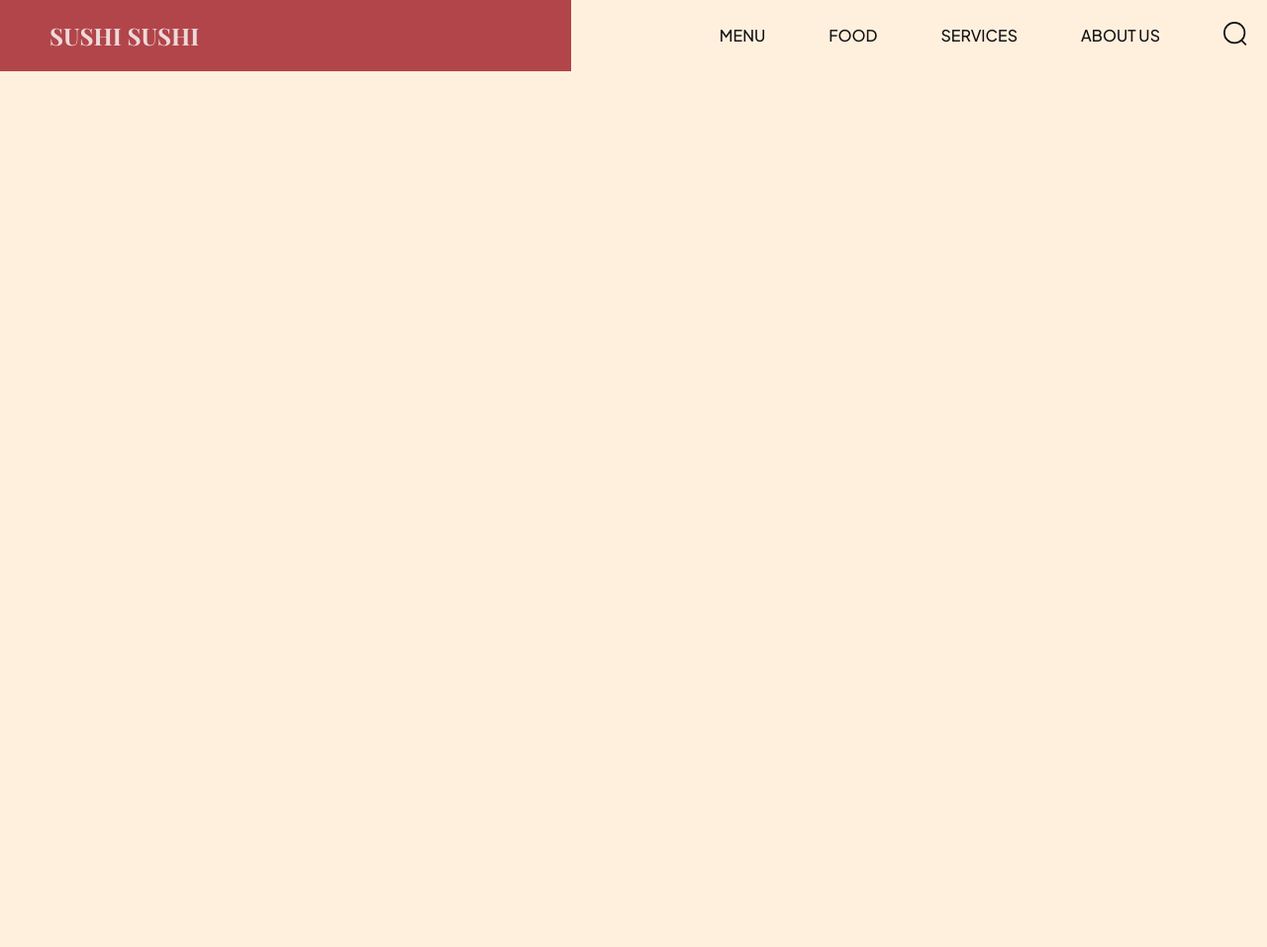
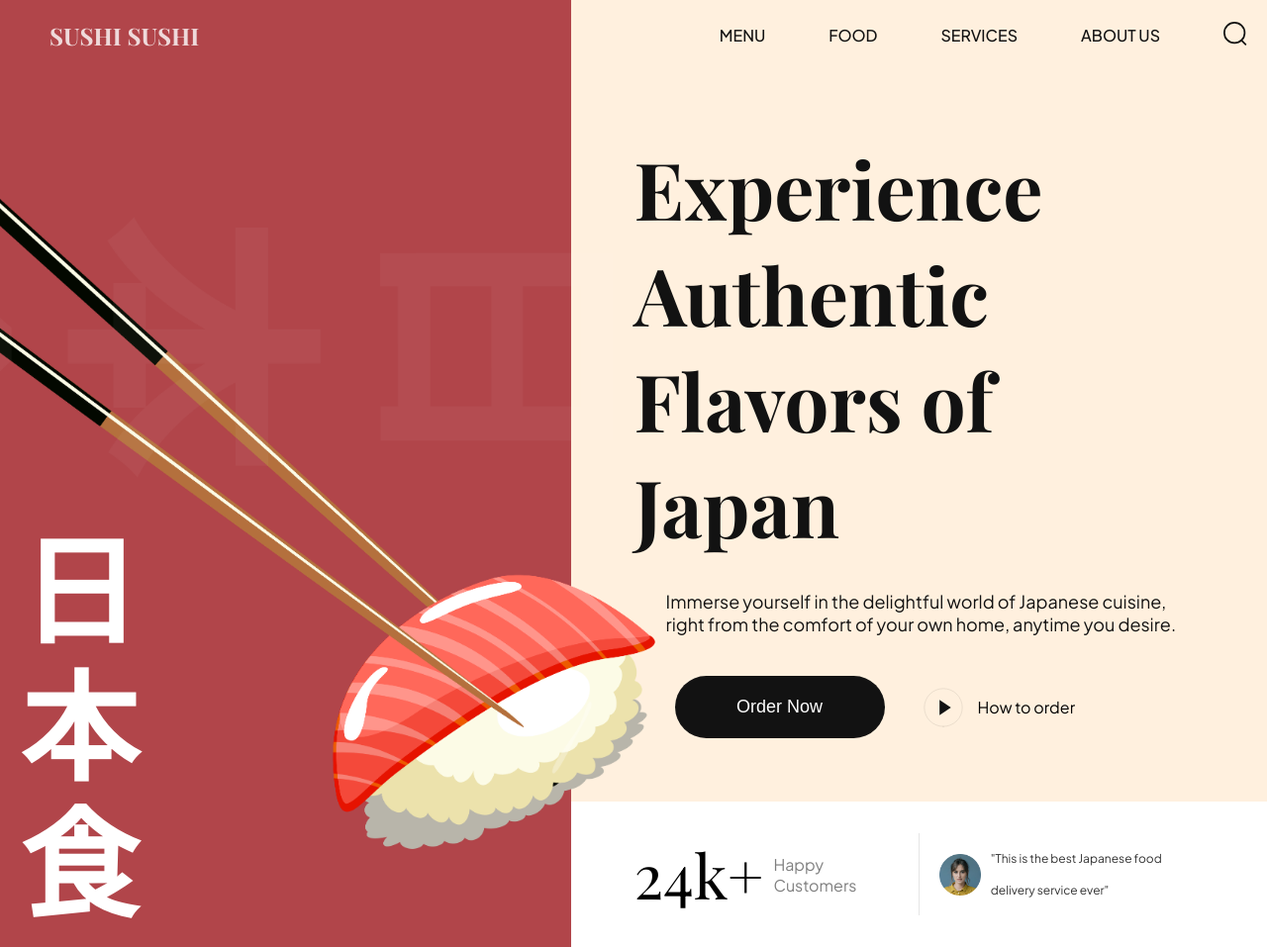
Before and after one commit to jake-the-dev/vanilla-sushi, a website built with Vite: page index.html in a window 1280 px wide. Shown: the whole page at 99% size. Before the commit the page ends 800 px from the top, so only its background shows below. Built offline with nearby package versions, Linux system fonts and the light colour scheme.

Commit message:
:sparkles: ADD: hero html and css

```diff
--- a/css/sections/header.css
+++ b/css/sections/header.css
@@ -34,7 +34,7 @@
 .header__menu-mobile {
   padding: 20px;
 
-  flex: 1.235;
+  flex: 1.236;
   display: flex;
   justify-content: flex-end;
   align-items: center;
--- /dev/null
+++ b/css/sections/hero.css
@@ -0,0 +1,164 @@
+.hero {
+  display: flex;
+  min-height: calc(100vh - 74px);
+  overflow: hidden;
+}
+
+.hero-image {
+  flex: 1;
+  display: flex;
+  flex-direction: column;
+  position: relative;
+  z-index: 5;
+
+}
+
+.hero-image img {
+  width: 120%;
+  height: 100%;
+  object-fit: contain;
+}
+
+.hero-image__overlay {
+  position: absolute;
+  inset: 0;
+  width: 100%;
+  background-color: var(--primary-color);
+  z-index: -1;
+}
+
+.hero-image h2 {
+  position: absolute;
+  bottom: 0;
+  padding: 20px;
+  font-family: var(--playfair-display);
+  font-weight: 700;
+  font-size: 120px;
+  line-height: 138px;
+  color: var(--color-white);
+}
+
+.hero-content {
+  flex: 1.22;
+  display: flex;
+  justify-content: space-between;
+  flex-direction: column;
+}
+
+.hero-content__info {
+  padding: 64px;
+  flex: 1;
+  display: flex;
+  justify-content: center;
+  flex-direction: column;
+}
+
+.hero-content__info h1 {
+  font-size: 80px;
+  font-weight: 600px;
+  font-family: var(--playfair-display);
+  color: var(--secondary-color);
+}
+
+.hero-content__info p {
+  margin: 32px 0 0 32px;
+  font-family: var(--plus-jakarta-sans);
+  color: var(--secondary-color);
+  font-size: 18px;
+  font-weight: 400;
+}
+
+.hero-content__buttons {
+  margin: 41px 0 0 41px;
+  display: flex;
+  flex-wrap: wrap;
+  gap: 36px;
+}
+
+.hero-content__order-button {
+  padding: 20px;
+  border-radius: 36px;
+  min-width: 212px;
+  outline: none;
+  border: none;
+  background-color: var(--secondary-color);
+  cursor: pointer;
+  color: var(--color-white);
+  font-weight: 500;
+  font-size: 18px;
+  line-height: 23px;
+}
+
+.hero-content__play-button {
+  border: none;
+  outline: none;
+  background-color: transparent;
+
+  display: flex;
+  align-items: center;
+  font-size: 16px;
+  line-height: 19px;
+  color: var(--black-200);
+  font-family: var(--plus-jakarta-sans);
+  cursor: pointer;
+}
+
+.hero-content__play-button img {
+  width: 46px;
+  height: 46px;
+  object-fit: contain;
+  margin-right: 12px;
+}
+
+.hero-content__testimonial {
+  padding: 32px 64px;
+  display: flex;
+  flex-wrap: wrap;
+  gap: 20px;
+  background: var(--color-white);
+}
+
+.hero-content__customer {
+  flex: 1;
+  gap: 10px;
+
+}
+
+.hero-content__customer h4 {
+  font-size: 62px;
+  font-weight: 400;
+  font-family: var(--playfair-display);
+}
+
+.hero-content__customer p {
+  font-size: 16px;
+  font-weight: 400;
+  font-family: var(--plus-jakarta-sans);
+  color: var(--color-secondary);
+  opacity: 0.5;
+}
+
+.hero-content__review {
+  flex: 1;
+  display: flex;
+  align-items: center;
+  gap: 10px;
+  padding-left: 20px;
+  border-left: 1px solid rgba(2,2,2,0.1);
+  min-width: 200px;
+}
+
+.hero-content__review img {
+  width: 42px;
+  height: 42px;
+  object-fit: contain;
+}
+
+.hero-content__review p {
+  font-size: 12px;
+  font-weight: 400;
+  line-height: 32px;
+  font-family: var(--plus-jakarta-sans);
+  color: var(--color-secondary);
+  opacity: 0.8;
+}
--- a/css/style.css
+++ b/css/style.css
@@ -3,12 +3,12 @@
 
 /* other css file imports */
 @import url("sections/header.css");
-/* @import url("sections/hero.css");
+@import url("sections/hero.css");
 @import url("sections/about.css");
 @import url("sections/popular.css");
 @import url("sections/trending.css");
 @import url("sections/subscribe.css");
-@import url("sections/footer.css"); */
+@import url("sections/footer.css");
 
 /* CSS variables for reusablity across all files (including above imported) */
 :root {
--- a/index.html
+++ b/index.html
@@ -42,6 +42,49 @@
         </ul>
       </nav>
     </header>
+
+    <section class="hero">
+      <div class="hero-image">
+        <img src="assets/sushi-1.png" alt="Sushi" />
+        <h2>
+          日 <br />
+          本 <br />
+          食 <br />
+        </h2>
+
+        <div class="hero-image__overlay"></div>
+      </div>
+
+      <div class="hero-content">
+        <div class="hero-content__info">
+          <h1>Experience Authentic Flavors of Japan</h1>
+          <p>
+            Immerse yourself in the delightful world of Japanese cuisine, right
+            from the comfort of your own home, anytime you desire.
+          </p>
+
+          <div class="hero-content__buttons">
+            <button class="hero-content__order-button">Order Now</button>
+            <button class="hero-content__play-button">
+              <img src="assets/play-circle.svg" alt="play" />
+              How to order
+            </button>
+          </div>
+        </div>
+
+        <div class="hero-content__testimonial">
+          <div class="hero-content__customer flex-center">
+            <h4>24<span>k+</span></h4>
+            <p>Happy Customers</p>
+          </div>
+
+          <div class="hero-content__review">
+            <img src="assets/user.png" alt="user" />
+            <p>"This is the best Japanese food delivery service ever"</p>
+          </div>
+        </div>
+      </div>
+    </section>
     <script src="js/script.js" type="module"></script>
   </body>
 </html>
```
Also changed, not shown: css/sections/about.css (added), css/sections/footer.css (added), css/sections/popular.css (added), css/sections/subscribe.css (added), css/sections/trending.css (added).
